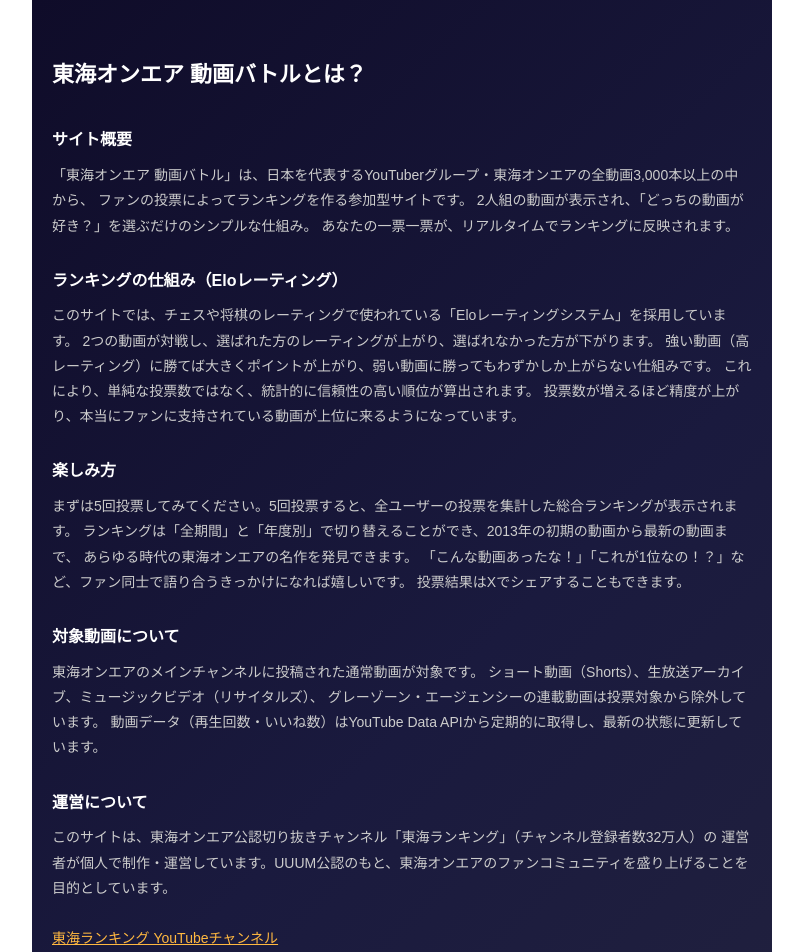
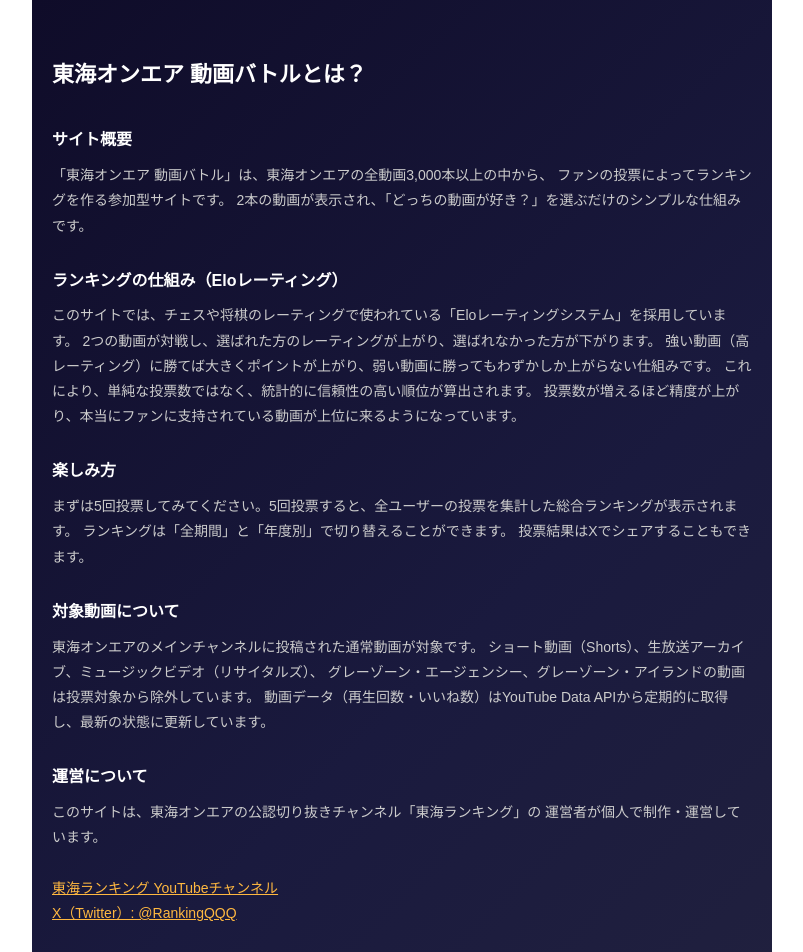
Before and after one commit to YRYK1985/tokai-battle, a Next.js app: page /about in a window 1280 px wide. Shown: the top 952 px of the page, without its empty margins (238-1041 px from the left). Built offline with nearby package versions, Linux system fonts and the light colour scheme.

Commit message:
Aboutページ・ランキング下部テキスト修正

```diff
--- a/app/about/page.js
+++ b/app/about/page.js
@@ -18,10 +18,9 @@
       <h1 style={{ fontSize: '22px', fontWeight: 700, color: '#fff', marginBottom: '32px' }}>東海オンエア 動画バトルとは？</h1>
 
       <Section title="サイト概要">
-        「東海オンエア 動画バトル」は、日本を代表するYouTuberグループ・東海オンエアの全動画3,000本以上の中から、
+        「東海オンエア 動画バトル」は、東海オンエアの全動画3,000本以上の中から、
         ファンの投票によってランキングを作る参加型サイトです。
-        2人組の動画が表示され、「どっちの動画が好き？」を選ぶだけのシンプルな仕組み。
-        あなたの一票一票が、リアルタイムでランキングに反映されます。
+        2本の動画が表示され、「どっちの動画が好き？」を選ぶだけのシンプルな仕組みです。
       </Section>
 
       <Section title="ランキングの仕組み（Eloレーティング）">
@@ -34,23 +33,20 @@
 
       <Section title="楽しみ方">
         まずは5回投票してみてください。5回投票すると、全ユーザーの投票を集計した総合ランキングが表示されます。
-        ランキングは「全期間」と「年度別」で切り替えることができ、2013年の初期の動画から最新の動画まで、
-        あらゆる時代の東海オンエアの名作を発見できます。
-        「こんな動画あったな！」「これが1位なの！？」など、ファン同士で語り合うきっかけになれば嬉しいです。
+        ランキングは「全期間」と「年度別」で切り替えることができます。
         投票結果はXでシェアすることもできます。
       </Section>
 
       <Section title="対象動画について">
         東海オンエアのメインチャンネルに投稿された通常動画が対象です。
         ショート動画（Shorts）、生放送アーカイブ、ミュージックビデオ（リサイタルズ）、
-        グレーゾーン・エージェンシーの連載動画は投票対象から除外しています。
+        グレーゾーン・エージェンシー、グレーゾーン・アイランドの動画は投票対象から除外しています。
         動画データ（再生回数・いいね数）はYouTube Data APIから定期的に取得し、最新の状態に更新しています。
       </Section>
 
       <Section title="運営について">
-        このサイトは、東海オンエア公認切り抜きチャンネル「東海ランキング」（チャンネル登録者数32万人）の
-        運営者が個人で制作・運営しています。UUUM公認のもと、東海オンエアのファンコミュニティを盛り上げることを
-        目的としています。
+        このサイトは、東海オンエアの公認切り抜きチャンネル「東海ランキング」の
+        運営者が個人で制作・運営しています。
         <br /><br />
         <a href="https://www.youtube.com/@TokaiRanking" target="_blank" rel="noopener noreferrer" style={{ color: '#ffb840' }}>
           東海ランキング YouTubeチャンネル
--- a/components/TokaiVote.jsx
+++ b/components/TokaiVote.jsx
@@ -3567,7 +3567,7 @@
           {/* ランキング下部の説明テキスト（AdSense審査対策） */}
           <div style={{ maxWidth: "700px", margin: "0 auto 24px", padding: "16px 18px", background: "rgba(255,255,255,0.04)", borderRadius: "12px", lineHeight: "1.9" }}>
             <p style={{ color: "#888", fontSize: "12px", margin: 0 }}>
-              「東海オンエア 動画バトル」は、東海オンエアの全{formatNum(FILTERED_VIDEOS.length)}本の動画をファン投票で順位付けするランキングサイトです。運営は東海オンエア公認切り抜きチャンネル「東海ランキング」（チャンネル登録者数32万人）。投票にはEloレーティングシステムを採用しており、2本の動画を比較する形式で「どっちが好き？」を繰り返すことで、統計的に信頼性の高い順位を算出しています。5回投票すると全体のランキング結果を閲覧でき、全期間ランキングと年度別ランキングを切り替えて楽しめます。あなたの一票がランキングを動かします。
+              「東海オンエア 動画バトル」は、東海オンエアの全{formatNum(FILTERED_VIDEOS.length)}本の動画をファン投票で順位付けするランキングサイトです。運営は東海オンエアの公認切り抜きチャンネルである「東海ランキング」。投票にはEloレーティングシステムを採用しており、2本の動画を比較する形式で「どっちが好き？」を繰り返すことで、統計的に信頼性の高い順位を算出しています。5回投票すると全体のランキング結果を閲覧でき、全期間ランキングと年度別ランキングを切り替えて楽しめます。
             </p>
           </div>
 
```
